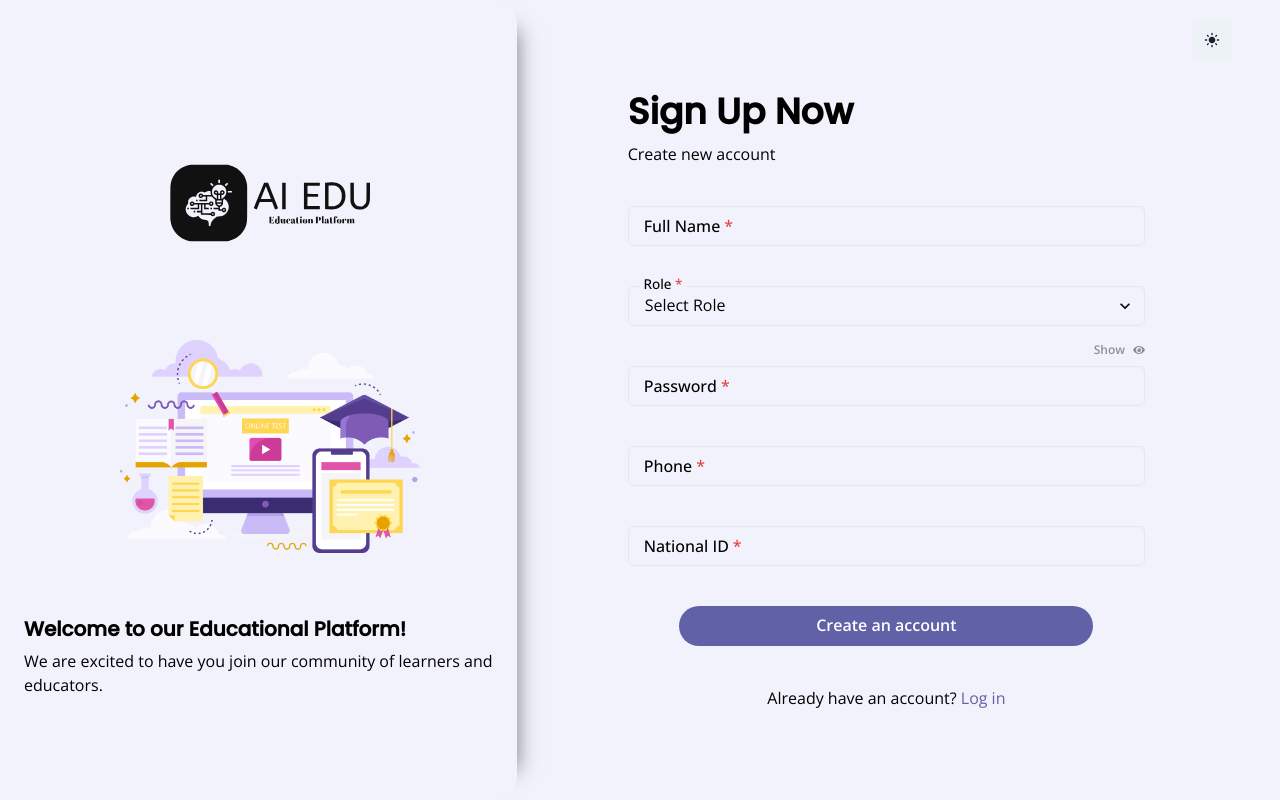
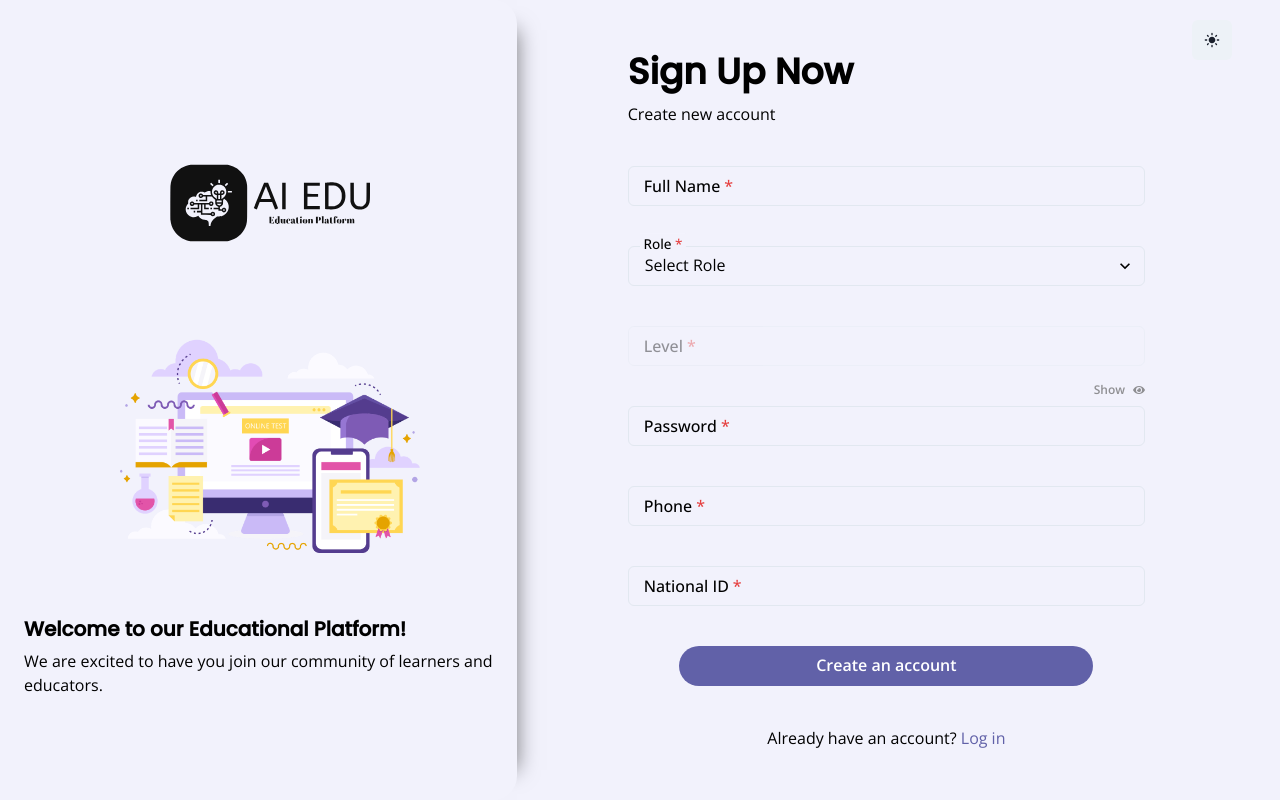
Before and after one commit to MhassanAv/ai-edu, a Next.js app: page /register in a window 1280 px wide. Built offline with nearby package versions, Linux system fonts and the light colour scheme.

Commit message:
disable level on role change

```diff
--- a/src/pages/register.js
+++ b/src/pages/register.js
@@ -17,31 +17,25 @@ import {
   Select,
   chakra,
 } from "@chakra-ui/react";
-import { useState, useEffect } from "react";
+import { useState } from "react";
 import { FaEye, FaEyeSlash } from "react-icons/fa";
 import { MdDarkMode, MdLightMode } from "react-icons/md";
-import { useMutation, useQuery } from "@tanstack/react-query";
+import { useMutation } from "@tanstack/react-query";
 import { useForm } from "react-hook-form";
 import NextLink from "next/link";
 import useStore from "@/lib/store";
 import axios from "axios";
 import { useRouter } from "next/router";
-import { useRef } from "react";
 export default function register() {
-  const [isHidden, setIsHidden] = useState(true);
-  const router = useRouter();
-
   const {
     handleSubmit,
     register,
     formState: { errors, isSubmitting },
-    getValues,
   } = useForm();
-
-  const roleSelect = getValues("role");
-  console.log(roleSelect);
-
+  const [isHidden, setIsHidden] = useState(true);
+  const router = useRouter();
   const { user, setUser } = useStore();
+  const [role, setRole] = useState("");
 
   const { colorMode, toggleColorMode } = useColorMode();
   const mutation = useMutation({
@@ -188,40 +182,6 @@ export default function register() {
               </FormErrorMessage>
             </FormControl> */}
 
-            {roleSelect && (
-              <FormControl
-                variant="floating"
-                isInvalid={errors.level}
-                isRequired
-              >
-                <Input
-                  placeholder=" "
-                  type="text"
-                  id="level"
-                  {...register("level", {
-                    required: "This is required",
-                    valueAsNumber: true,
-                    minLength: {
-                      value: 1,
-                      message: "Minimum length should be 1",
-                    },
-                  })}
-                />
-                <FormLabel
-                  htmlFor="level"
-                  bgColor={useColorModeValue(
-                    "bg !important",
-                    "black !important"
-                  )}
-                >
-                  Level
-                </FormLabel>
-                <FormErrorMessage>
-                  {errors.level && errors.level.message}
-                </FormErrorMessage>
-              </FormControl>
-            )}
-
             <FormControl variant="floating" isInvalid={errors.role} isRequired>
               <Select
                 placeholder="Select Role"
@@ -229,6 +189,7 @@ export default function register() {
                 id="role"
                 {...register("role", {
                   required: "This is required",
+                  onChange: (e) => setRole(e.target.value),
                 })}
               >
                 <option value="student">student</option>
@@ -242,6 +203,36 @@ export default function register() {
               </FormLabel>
               <FormErrorMessage>
                 {errors.role && errors.role.message}
+              </FormErrorMessage>
+            </FormControl>
+
+            <FormControl
+              variant="floating"
+              isInvalid={errors.level}
+              isRequired
+              isDisabled={role === "student" ? false : true}
+            >
+              <Input
+                placeholder=" "
+                type="text"
+                id="level"
+                {...register("level", {
+                  required: "This is required",
+                  valueAsNumber: true,
+                  minLength: {
+                    value: 1,
+                    message: "Minimum length should be 1",
+                  },
+                })}
+              />
+              <FormLabel
+                htmlFor="level"
+                bgColor={useColorModeValue("bg !important", "black !important")}
+              >
+                Level
+              </FormLabel>
+              <FormErrorMessage>
+                {errors.level && errors.level.message}
               </FormErrorMessage>
             </FormControl>
 
```
